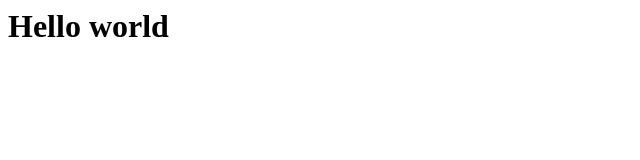
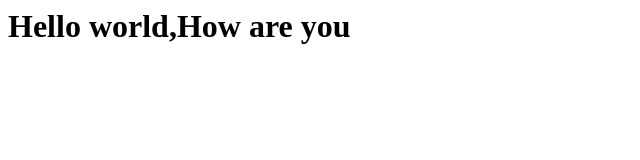
Before and after one commit to ArjunR00T/webapp, a plain HTML site: page index.html in a window 1280 px wide. Shown: the whole page, without its empty margins (0-640 px from the left). Drawn offline with Linux system fonts and the light colour scheme.

Commit message:
Update index.html

```diff
--- a/index.html
+++ b/index.html
@@ -1 +1 @@
-<h1>Hello world</h1>
+<h1>Hello world,How are you</h1>
```
